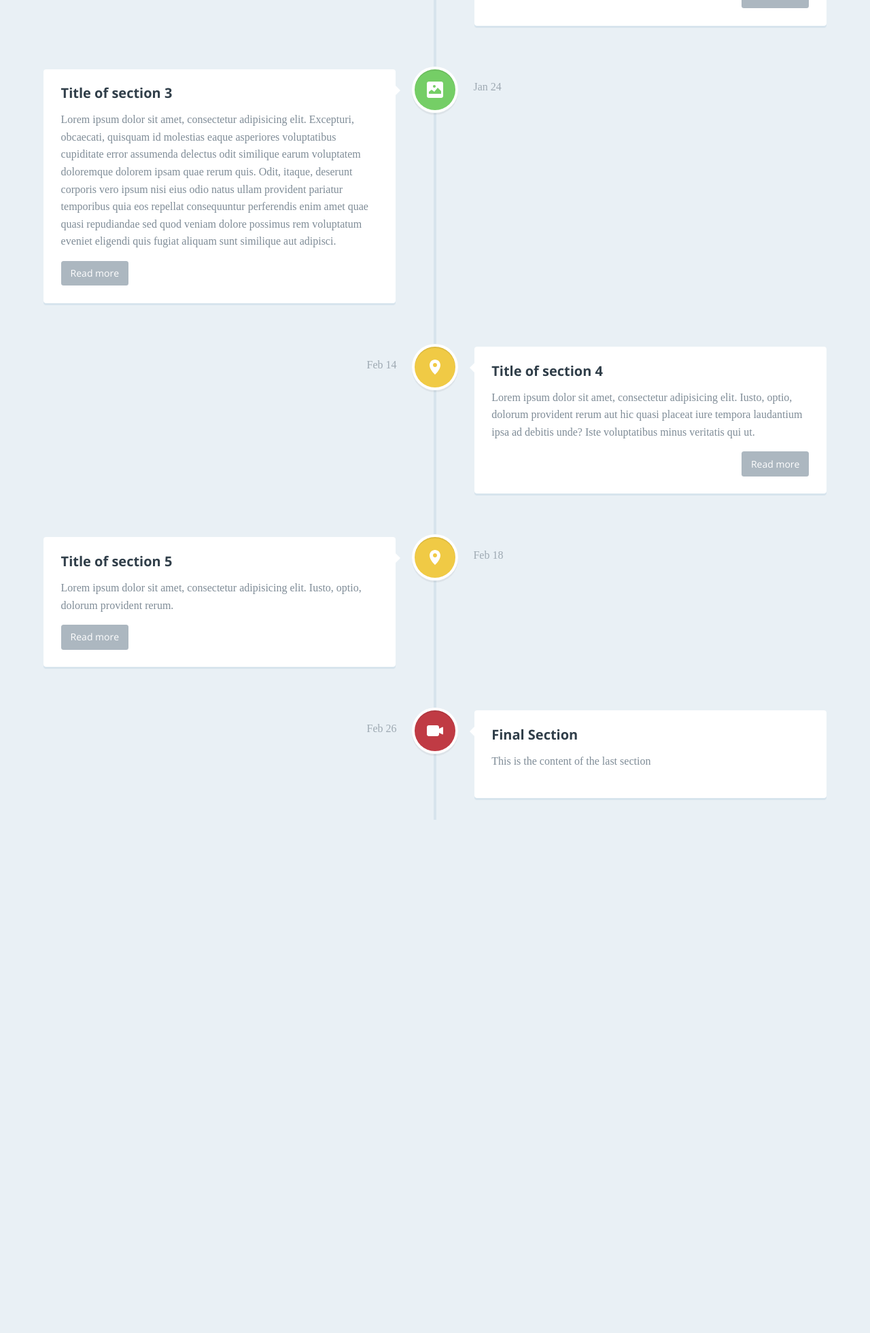
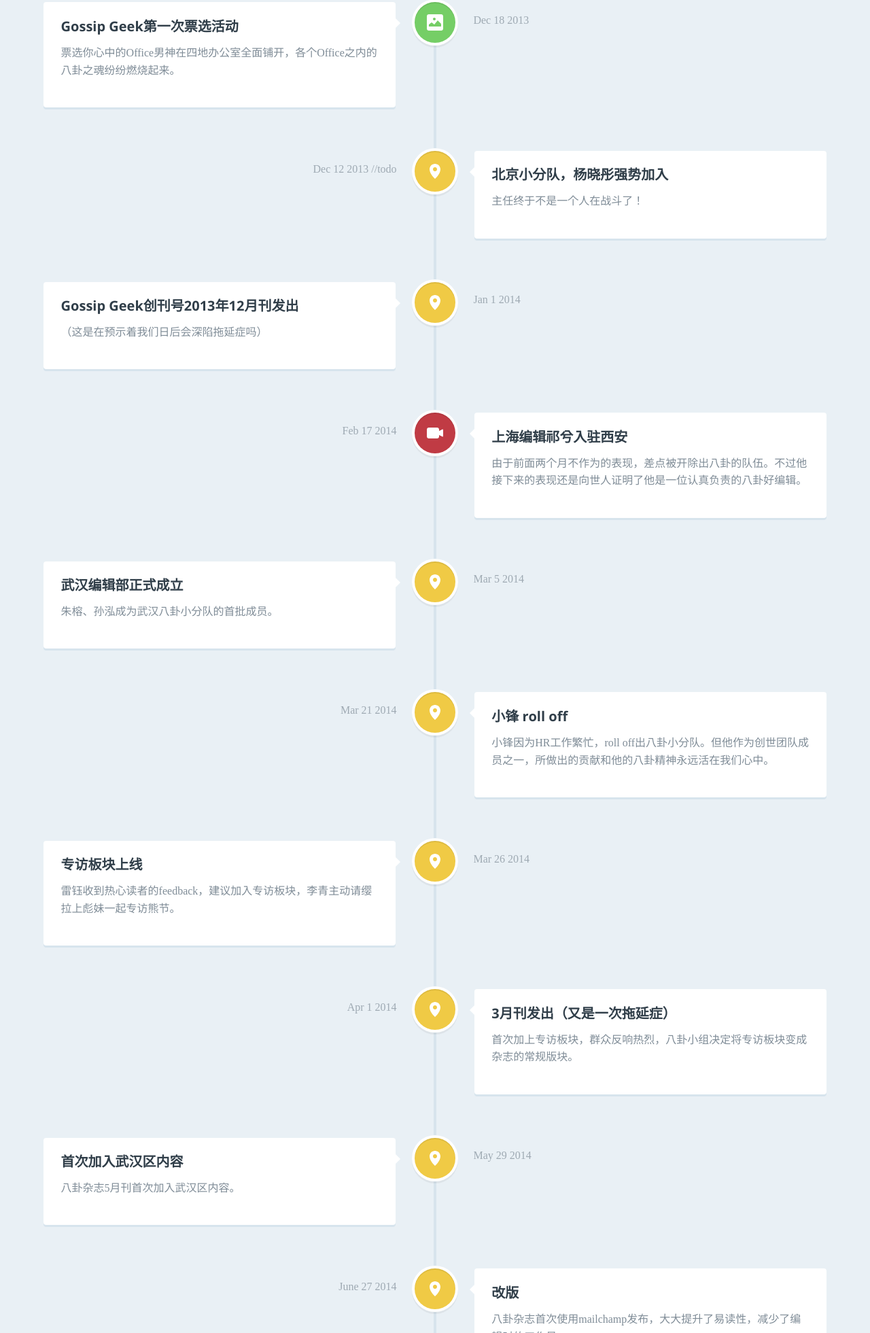
Before and after one commit to macdao/gossip-geek-anniversary, a plain HTML site: page index.html in a window 1280 px wide. Shown: the part 839-2800 px from the top of the page at 68% size. Before the commit the page ends 2093 px from the top, so only its background shows below. Drawn offline with nearby package versions, Linux system fonts and the light colour scheme; a web font is replaced by a local one.

Commit message:
update index.html

```diff
--- a/index.html
+++ b/index.html
@@ -10,11 +10,11 @@
 	<link rel="stylesheet" href="css/style.css"> <!-- Resource style -->
 	<script src="js/modernizr.js"></script> <!-- Modernizr -->
 
-	<title>Responsive Vertical Timeline</title>
+	<title>Gossip Geek Anniversary</title>
 </head>
 <body>
 	<header>
-		<h1>Responsive Vertical Timeline</h1>
+		<h1>Gossip Geek Anniversary 八卦杂志一周年</h1>
 	</header>
 
 	<section id="cd-timeline" class="cd-container">
@@ -24,10 +24,9 @@
 			</div> <!-- cd-timeline-img -->
 
 			<div class="cd-timeline-content">
-				<h2>Title of section 1</h2>
-				<p>Lorem ipsum dolor sit amet, consectetur adipisicing elit. Iusto, optio, dolorum provident rerum aut hic quasi placeat iure tempora laudantium ipsa ad debitis unde? Iste voluptatibus minus veritatis qui ut.</p>
-				<a href="#0" class="cd-read-more">Read more</a>
-				<span class="cd-date">Jan 14</span>
+				<h2>八卦杂志想法落地</h2>
+				<p>孙镌宸、吴雪峰、史小锋、陈庆敏在西安Office的一间小会议室里，讨论出了八卦杂志的初步想法和大概思路。</p>
+				<span class="cd-date">Dec 6 2013</span>
 			</div> <!-- cd-timeline-content -->
 		</div> <!-- cd-timeline-block -->
 
@@ -37,10 +36,9 @@
 			</div> <!-- cd-timeline-img -->
 
 			<div class="cd-timeline-content">
-				<h2>Title of section 2</h2>
-				<p>Lorem ipsum dolor sit amet, consectetur adipisicing elit. Iusto, optio, dolorum provident rerum aut hic quasi placeat iure tempora laudantium ipsa ad debitis unde?</p>
-				<a href="#0" class="cd-read-more">Read more</a>
-				<span class="cd-date">Jan 18</span>
+				<h2>八卦杂志社成立</h2>
+				<p>第一批八卦杂志社成员由孙镌宸、吴雪峰、史小锋、李青、雷钰、公茂强、祁兮、庆敏八人组成，人员分布横跨西安、成都、北京、上海四地。</p>
+				<span class="cd-date">Dec 9 2013</span>
 			</div> <!-- cd-timeline-content -->
 		</div> <!-- cd-timeline-block -->
 
@@ -50,10 +48,9 @@
 			</div> <!-- cd-timeline-img -->
 
 			<div class="cd-timeline-content">
-				<h2>Title of section 3</h2>
-				<p>Lorem ipsum dolor sit amet, consectetur adipisicing elit. Excepturi, obcaecati, quisquam id molestias eaque asperiores voluptatibus cupiditate error assumenda delectus odit similique earum voluptatem doloremque dolorem ipsam quae rerum quis. Odit, itaque, deserunt corporis vero ipsum nisi eius odio natus ullam provident pariatur temporibus quia eos repellat consequuntur perferendis enim amet quae quasi repudiandae sed quod veniam dolore possimus rem voluptatum eveniet eligendi quis fugiat aliquam sunt similique aut adipisci.</p>
-				<a href="#0" class="cd-read-more">Read more</a>
-				<span class="cd-date">Jan 24</span>
+				<h2>Gossip Geek第一次票选活动</h2>
+				<p>票选你心中的Office男神在四地办公室全面铺开，各个Office之内的八卦之魂纷纷燃烧起来。</p>
+				<span class="cd-date">Dec 18 2013</span>
 			</div> <!-- cd-timeline-content -->
 		</div> <!-- cd-timeline-block -->
 
@@ -63,10 +60,9 @@
 			</div> <!-- cd-timeline-img -->
 
 			<div class="cd-timeline-content">
-				<h2>Title of section 4</h2>
-				<p>Lorem ipsum dolor sit amet, consectetur adipisicing elit. Iusto, optio, dolorum provident rerum aut hic quasi placeat iure tempora laudantium ipsa ad debitis unde? Iste voluptatibus minus veritatis qui ut.</p>
-				<a href="#0" class="cd-read-more">Read more</a>
-				<span class="cd-date">Feb 14</span>
+				<h2>北京小分队，杨晓彤强势加入</h2>
+				<p>主任终于不是一个人在战斗了！</p>
+				<span class="cd-date">Dec 12 2013 //todo</span>
 			</div> <!-- cd-timeline-content -->
 		</div> <!-- cd-timeline-block -->
 
@@ -76,10 +72,9 @@
 			</div> <!-- cd-timeline-img -->
 
 			<div class="cd-timeline-content">
-				<h2>Title of section 5</h2>
-				<p>Lorem ipsum dolor sit amet, consectetur adipisicing elit. Iusto, optio, dolorum provident rerum.</p>
-				<a href="#0" class="cd-read-more">Read more</a>
-				<span class="cd-date">Feb 18</span>
+				<h2>Gossip Geek创刊号2013年12月刊发出</h2>
+				<p>（这是在预示着我们日后会深陷拖延症吗）</p>
+				<span class="cd-date">Jan 1 2014</span>
 			</div> <!-- cd-timeline-content -->
 		</div> <!-- cd-timeline-block -->
 
@@ -89,12 +84,118 @@
 			</div> <!-- cd-timeline-img -->
 
 			<div class="cd-timeline-content">
-				<h2>Final Section</h2>
-				<p>This is the content of the last section</p>
-				<span class="cd-date">Feb 26</span>
+				<h2>上海编辑祁兮入驻西安</h2>
+				<p>由于前面两个月不作为的表现，差点被开除出八卦的队伍。不过他接下来的表现还是向世人证明了他是一位认真负责的八卦好编辑。</p>
+				<span class="cd-date">Feb 17 2014</span>
 			</div> <!-- cd-timeline-content -->
 		</div> <!-- cd-timeline-block -->
-	</section> <!-- cd-timeline -->
+
+        <div class="cd-timeline-block">
+            <div class="cd-timeline-img cd-location">
+                <img src="img/cd-icon-location.svg" alt="Location">
+            </div> <!-- cd-timeline-img -->
+
+            <div class="cd-timeline-content">
+                <h2>武汉编辑部正式成立</h2>
+                <p>朱榕、孙泓成为武汉八卦小分队的首批成员。</p>
+                <span class="cd-date">Mar 5 2014</span>
+            </div> <!-- cd-timeline-content -->
+        </div> <!-- cd-timeline-block -->
+
+        <div class="cd-timeline-block">
+            <div class="cd-timeline-img cd-location">
+                <img src="img/cd-icon-location.svg" alt="Location">
+            </div> <!-- cd-timeline-img -->
+
+            <div class="cd-timeline-content">
+                <h2>小锋 roll off</h2>
+                <p>小锋因为HR工作繁忙，roll off出八卦小分队。但他作为创世团队成员之一，所做出的贡献和他的八卦精神永远活在我们心中。</p>
+                <span class="cd-date">Mar 21 2014</span>
+            </div> <!-- cd-timeline-content -->
+        </div> <!-- cd-timeline-block -->
+
+        <div class="cd-timeline-block">
+            <div class="cd-timeline-img cd-location">
+                <img src="img/cd-icon-location.svg" alt="Location">
+            </div> <!-- cd-timeline-img -->
+
+            <div class="cd-timeline-content">
+                <h2>专访板块上线</h2>
+                <p>雷钰收到热心读者的feedback，建议加入专访板块，李青主动请缨拉上彪妹一起专访熊节。</p>
+                <span class="cd-date">Mar 26 2014</span>
+            </div> <!-- cd-timeline-content -->
+        </div> <!-- cd-timeline-block -->
+
+        <div class="cd-timeline-block">
+            <div class="cd-timeline-img cd-location">
+                <img src="img/cd-icon-location.svg" alt="Location">
+            </div> <!-- cd-timeline-img -->
+
+            <div class="cd-timeline-content">
+                <h2>3月刊发出（又是一次拖延症）</h2>
+                <p>首次加上专访板块，群众反响热烈，八卦小组决定将专访板块变成杂志的常规版块。</p>
+                <span class="cd-date">Apr 1 2014</span>
+            </div> <!-- cd-timeline-content -->
+        </div> <!-- cd-timeline-block -->
+
+        <div class="cd-timeline-block">
+            <div class="cd-timeline-img cd-location">
+                <img src="img/cd-icon-location.svg" alt="Location">
+            </div> <!-- cd-timeline-img -->
+
+            <div class="cd-timeline-content">
+                <h2>首次加入武汉区内容</h2>
+                <p>八卦杂志5月刊首次加入武汉区内容。</p>
+                <span class="cd-date">May 29 2014</span>
+            </div> <!-- cd-timeline-content -->
+        </div> <!-- cd-timeline-block -->
+
+        <div class="cd-timeline-block">
+            <div class="cd-timeline-img cd-location">
+                <img src="img/cd-icon-location.svg" alt="Location">
+            </div> <!-- cd-timeline-img -->
+
+            <div class="cd-timeline-content">
+                <h2>改版</h2>
+                <p>八卦杂志首次使用mailchamp发布，大大提升了易读性，减少了编辑时的工作量。</p>
+                <span class="cd-date">June 27 2014</span>
+            </div> <!-- cd-timeline-content -->
+        </div> <!-- cd-timeline-block -->
+
+        <div class="cd-timeline-block">
+            <div class="cd-timeline-img cd-location">
+                <img src="img/cd-icon-location.svg" alt="Location">
+            </div> <!-- cd-timeline-img -->
+
+            <div class="cd-timeline-content">
+                <h2>李彤欣（Momo）强势加入西安小分队</h2>
+                <span class="cd-date">July 1 2014</span>
+            </div> <!-- cd-timeline-content -->
+        </div> <!-- cd-timeline-block -->
+
+        <div class="cd-timeline-block">
+            <div class="cd-timeline-img cd-location">
+                <img src="img/cd-icon-location.svg" alt="Location">
+            </div> <!-- cd-timeline-img -->
+
+            <div class="cd-timeline-content">
+                <h2>八卦杂志第一期特刊——Awayday特刊</h2>
+                <p>这次特刊一经发出，读者纷纷表示“这才是我们想要看的八卦”，八卦小分队在这期之后的catchup中决定，改变八卦杂志的行文风格，适当减少官方事件的报道比重，争取从更独特的角度将Office的有趣小事写出来。</p>
+                <span class="cd-date">Sept 3 2014</span>
+            </div> <!-- cd-timeline-content -->
+        </div> <!-- cd-timeline-block -->
+
+        <div class="cd-timeline-block">
+            <div class="cd-timeline-img cd-location">
+                <img src="img/cd-icon-location.svg" alt="Location">
+            </div> <!-- cd-timeline-img -->
+
+            <div class="cd-timeline-content">
+                <h2>西安小分队聘入第一位首席记者——黄磊</h2>
+                <span class="cd-date">Nov 5 2014</span>
+            </div> <!-- cd-timeline-content -->
+        </div> <!-- cd-timeline-block -->
+    </section> <!-- cd-timeline -->
 <script src="http://ajax.googleapis.com/ajax/libs/jquery/1.11.0/jquery.min.js"></script>
 <script src="js/main.js"></script> <!-- Resource jQuery -->
 </body>
```
